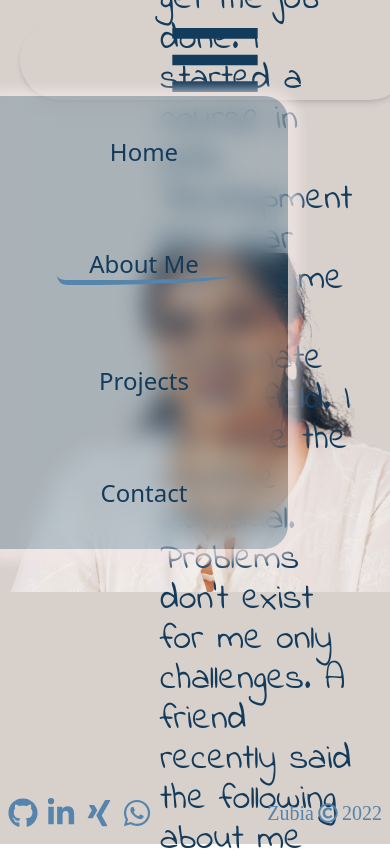
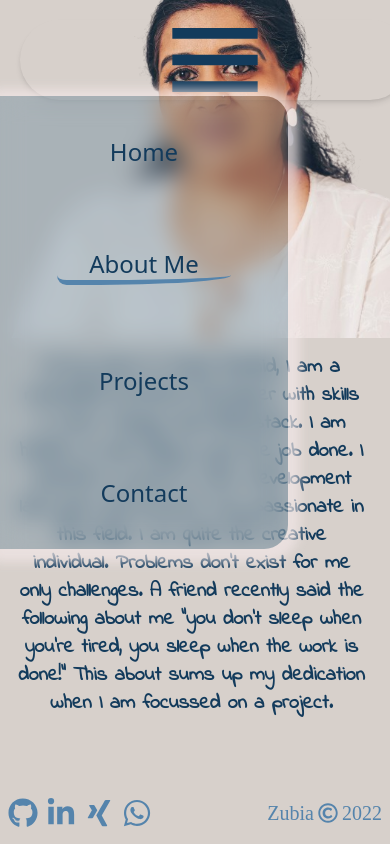
Before and after one commit to zubia77/zubia, a React (Vite) app: page /about-me in a window 390 px wide. Shown: the top 851 px of the page. Built offline with nearby package versions, Linux system fonts and the light colour scheme; the HTML template or start-up script is replaced by a standard one; a web font is replaced by a local one.

Commit message:
aboutMe responsive

```diff
--- a/src/components/Navbar.jsx
+++ b/src/components/Navbar.jsx
@@ -4,7 +4,7 @@ import { NavLink } from "react-router-dom";
 function Navbar() {
     return (
 
-        <div className="hidden lg:block text-4xl xl:text-5xl font-style1">
+        <div className="hidden lg:block text-4xl  font-style1 ">
             <nav className="p-4" id="oben">
                 <NavLink to="/home" className="px-8">
                    Home
--- a/src/pages/AboutMe.jsx
+++ b/src/pages/AboutMe.jsx
@@ -1,19 +1,32 @@
 import React from "react";
 import Navbar from "../components/Navbar";
-import NavbarMobile from "../components/NavbarMobile"
-
+import NavbarMobile from "../components/NavbarMobile";
 function AboutMe() {
     return (
-        <div className="w-screen h-screen bg-color-20 bg-aboutMe bg-no-repeat bg-contain flex flex-col  text-color-10 bg-right">
-            <div className=" "> </div>
-                <Navbar />
-                <NavbarMobile />
-                <div className="w-6/12 h-80 m-40  text-4xl flex items-center font-style10"> <p >Hi, My name is Zubia Rashid, I am a motivated Frontend Developer with skills in UI/UX Design and MERNstack. I am hands on and willing to get the job done. I started a course in Web Development last year and became very passionate in this field. I am quite the creative individual. Problems don't exist for me only challenges. A friend recently said the following about me "you don't sleep when you're tired, you sleep when the work is done!" This about sums up my dedication when I am focussed on a project.</p></div>
-
-
-
+        <div className="w-screen h-screen bg-color-20 flex flex-col text-color-10 lg:text-color-40 xl:text-color-10">
+            <div className="flex flex-col w-screen h-[100vh]">
+                <div className="h-[40vh] md:h-[100vh] bg-aboutMe bg-no-repeat bg-contain lg:bg-cover xl:bg-contain bg-right ">
+                    {" "}
+                    <Navbar className=""/>
+                    <NavbarMobile />
+                </div>
+                <div className="w-[90vw] lg:w-[35vw] text-center m-4 text-xl flex items-center font-style10 font-bold md:text-2xl md:bg-color-20 md:w-screen md:m-0 md:items-start md:p-4 lg:-mt-[70%] xl:w-[50vw] lg:bg-transparent xl:-mt-[40%] xl:text-4xl">
+                    {" "}
+                    <p>
+                        Hi, My name is Zubia Rashid, I am a motivated Frontend
+                        Developer with skills in UI/UX Design and MERNstack. I
+                        am hands on and willing to get the job done. I started a
+                        course in Web Development last year and became very
+                        passionate in this field. I am quite the creative
+                        individual. Problems don't exist for me only challenges.
+                        A friend recently said the following about me "you don't
+                        sleep when you're tired, you sleep when the work is
+                        done!" This about sums up my dedication when I am
+                        focussed on a project.
+                    </p>
+                </div>
+            </div>
         </div>
     );
 }
-
 export default AboutMe;
```
